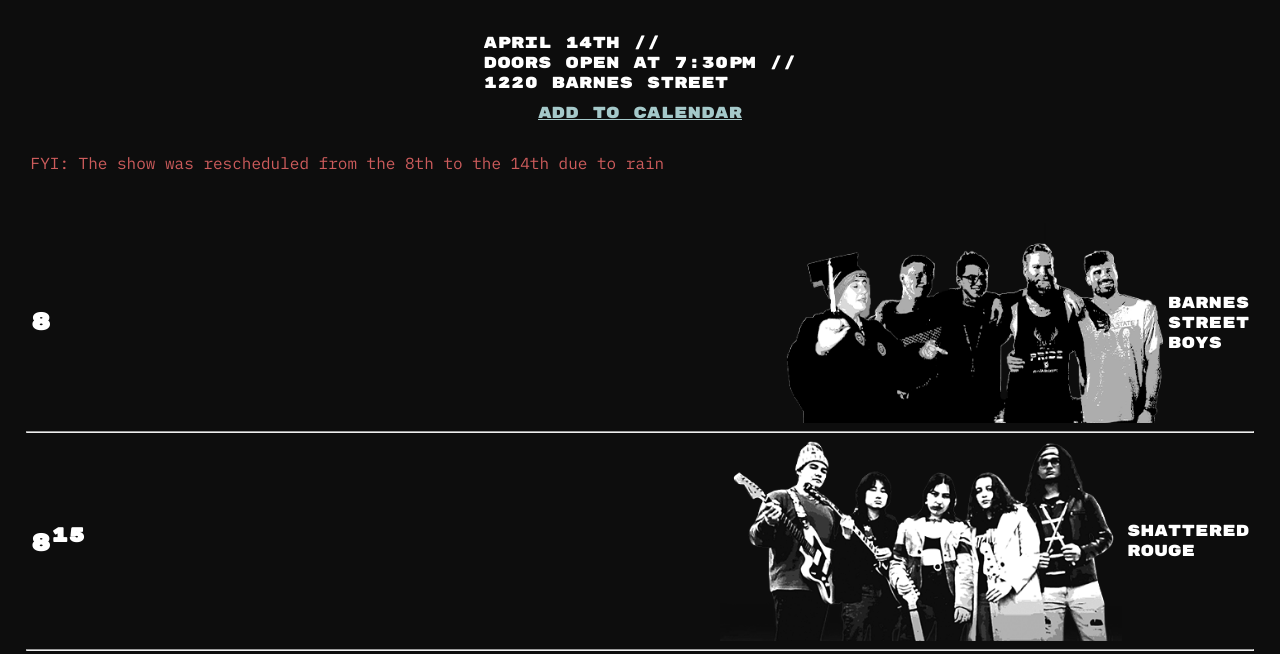
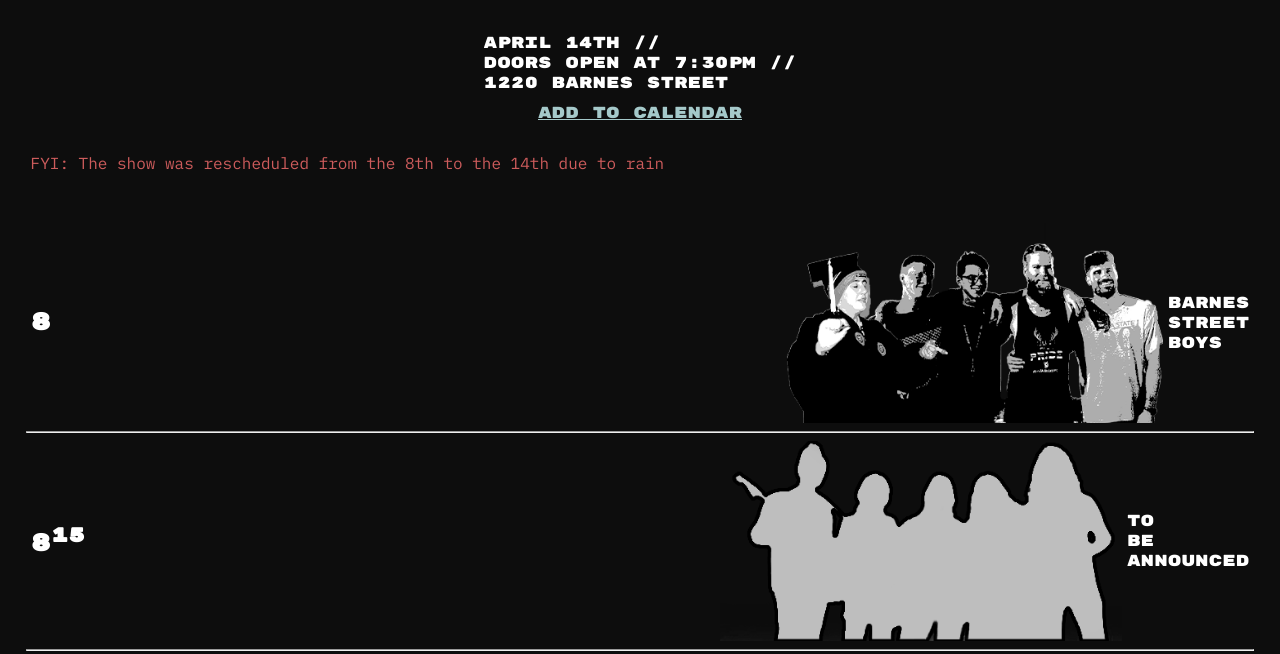
Before and after one commit to johngarrett/bstb3, a plain HTML site: page docs/index.html in a window 1280 px wide. Shown: the part 146-800 px from the top of the page. Drawn offline with Linux system fonts and the light colour scheme; no server answers.

Commit message:
remove shattered rouge

```diff
--- a/docs/index.html
+++ b/docs/index.html
@@ -35,9 +35,9 @@
             <div class="h-flex">
                 <p class="band-time">8<sup>15</sup></p>
                 <div class="band-card">
-                    <img src="./res/band-images/shattered_rouge.png" alt="shattered_rouge image">
+                    <img src="./res/band-images/tba.png" alt="tba image">
                     <div class="v-flex">
-                        <p>Shattered<br>Rouge</p>
+                        <p>To<br>Be<br>Announced</p>
                     </div>
                 </div>
             </div>
```
Also changed, not shown: docs/res/band-images/tba.png (added).
